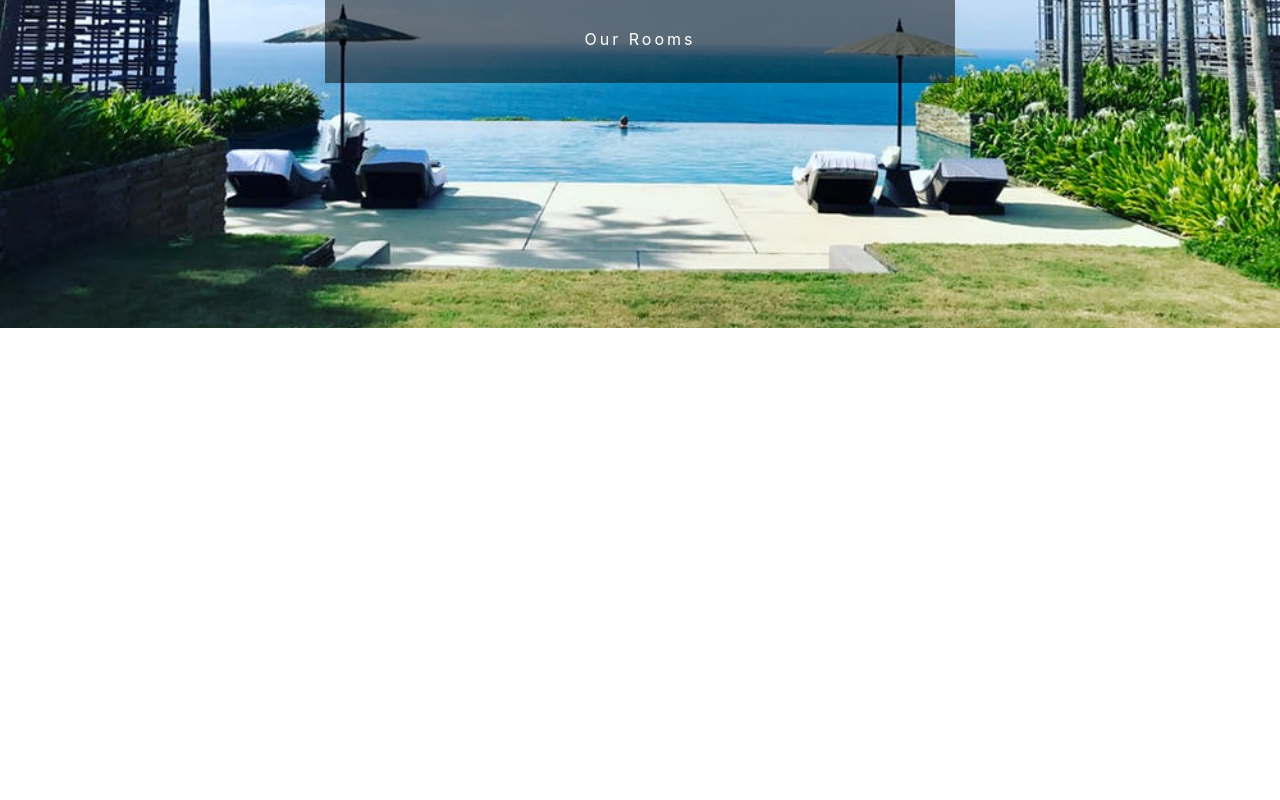
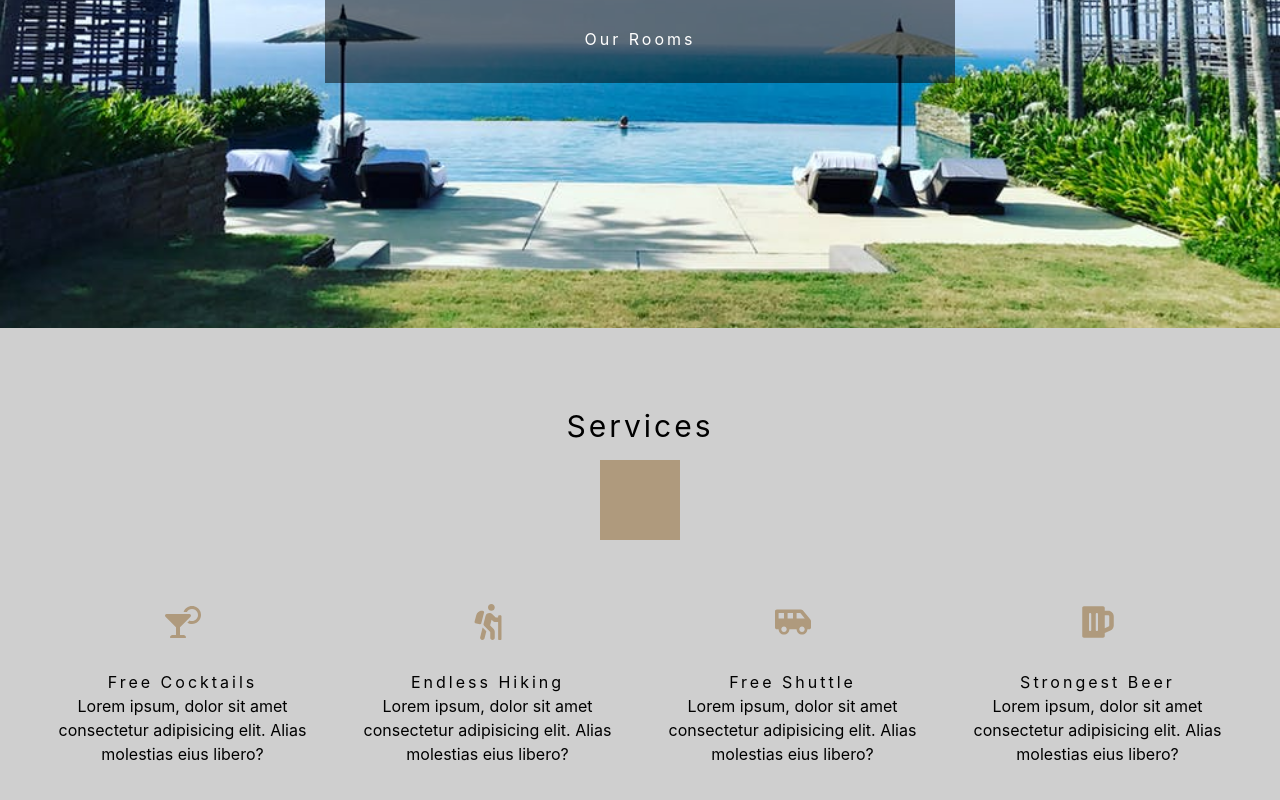
Before and after one commit to Siamak-Irani/hotel-reservation-with-react-0, a React (Create React App) app: page / in a window 1280 px wide. Shown: the part 406-1206 px from the top of the page. Before the commit the page ends 800 px from the top, so only its background shows below. Built offline with nearby package versions, Linux system fonts and the light colour scheme.

Commit message:
Services component added

```diff
--- /dev/null
+++ b/src/components/Services.tsx
@@ -0,0 +1,59 @@
+import React, { Component, useState } from "react";
+import { FaCocktail, FaHiking, FaShuttleVan, FaBeer } from "react-icons/fa";
+import Title from "./Title";
+const Services = () => {
+  const [state, setState] = useState({
+    services: [
+      {
+        icon: <FaCocktail />,
+        title: "Free Cocktails",
+        info: "Lorem ipsum, dolor sit amet consectetur adipisicing elit. Alias molestias eius libero?",
+      },
+      {
+        icon: <FaHiking />,
+        title: "Endless Hiking",
+        info: "Lorem ipsum, dolor sit amet consectetur adipisicing elit. Alias molestias eius libero?",
+      },
+      {
+        icon: <FaShuttleVan />,
+        title: "Free Shuttle",
+        info: "Lorem ipsum, dolor sit amet consectetur adipisicing elit. Alias molestias eius libero?",
+      },
+      {
+        icon: <FaBeer />,
+        title: "Strongest Beer",
+        info: "Lorem ipsum, dolor sit amet consectetur adipisicing elit. Alias molestias eius libero?",
+      },
+    ],
+  });
+  return (
+    <section className="py-20 px-0 bg-darkGrey text-center">
+      <Title title="services" />
+      <div
+        style={{
+          gridTemplateColumns: "repeat(auto-fit, minmax(255px, 1fr))",
+          gridRowGap: "2rem",
+          gridColumnGap: "50px",
+        }}
+        className="w-90vw my-0 mx-auto grid  xlg:w-95vw xlg:max-w-1170px"
+      >
+        {state.services.map((item) => {
+          return (
+            <article key={`item-${item.title}`} className="service">
+              <span
+                className="inline-block text-primaryColor text-4xl
+              mb-6"
+              >
+                {item.icon}
+              </span>
+              <h6 className="tracking-mainSpacing">{item.title}</h6>
+              <p className="w-4/5 my-0 mx-auto xlg:w-full">{item.info}</p>
+            </article>
+          );
+        })}
+      </div>
+    </section>
+  );
+};
+
+export default Services;
--- /dev/null
+++ b/src/components/Title.tsx
@@ -0,0 +1,21 @@
+import React from "react";
+
+type TitleProps = {
+  title: string;
+};
+
+const Title = ({ title }: TitleProps) => {
+  return (
+    <div className="text-center mb-16">
+      <h4
+        className="text-3xl tracking-mainSpacing capitalize
+      mb-4"
+      >
+        {title}
+      </h4>
+      <div className="w-20 h-20 my-0 mx-auto bg-primaryColor" />
+    </div>
+  );
+};
+
+export default Title;
--- a/src/pages/HomePage.tsx
+++ b/src/pages/HomePage.tsx
@@ -2,6 +2,7 @@ import React from "react";
 import { Link } from "react-router-dom";
 import Hero from "../components/Hero";
 import Banner from "../components/Banner";
+import Services from "../components/Services";
 const HomePage = () => {
   return (
     <>
@@ -15,7 +16,7 @@ const HomePage = () => {
           </Link>
         </Banner>
       </Hero>
-      {/* <Services /> */}
+      <Services />
       {/* <FeaturedRooms /> */}
     </>
   );
--- a/tailwind.config.js
+++ b/tailwind.config.js
@@ -39,6 +39,8 @@ module.exports = {
       },
       width: {
         "95vw": "95vw",
+        "90vw":"90vw"
+
       },
       minHeight: {
         "calc(100vh-66px)": "calc(100vh - 66px)",
```
